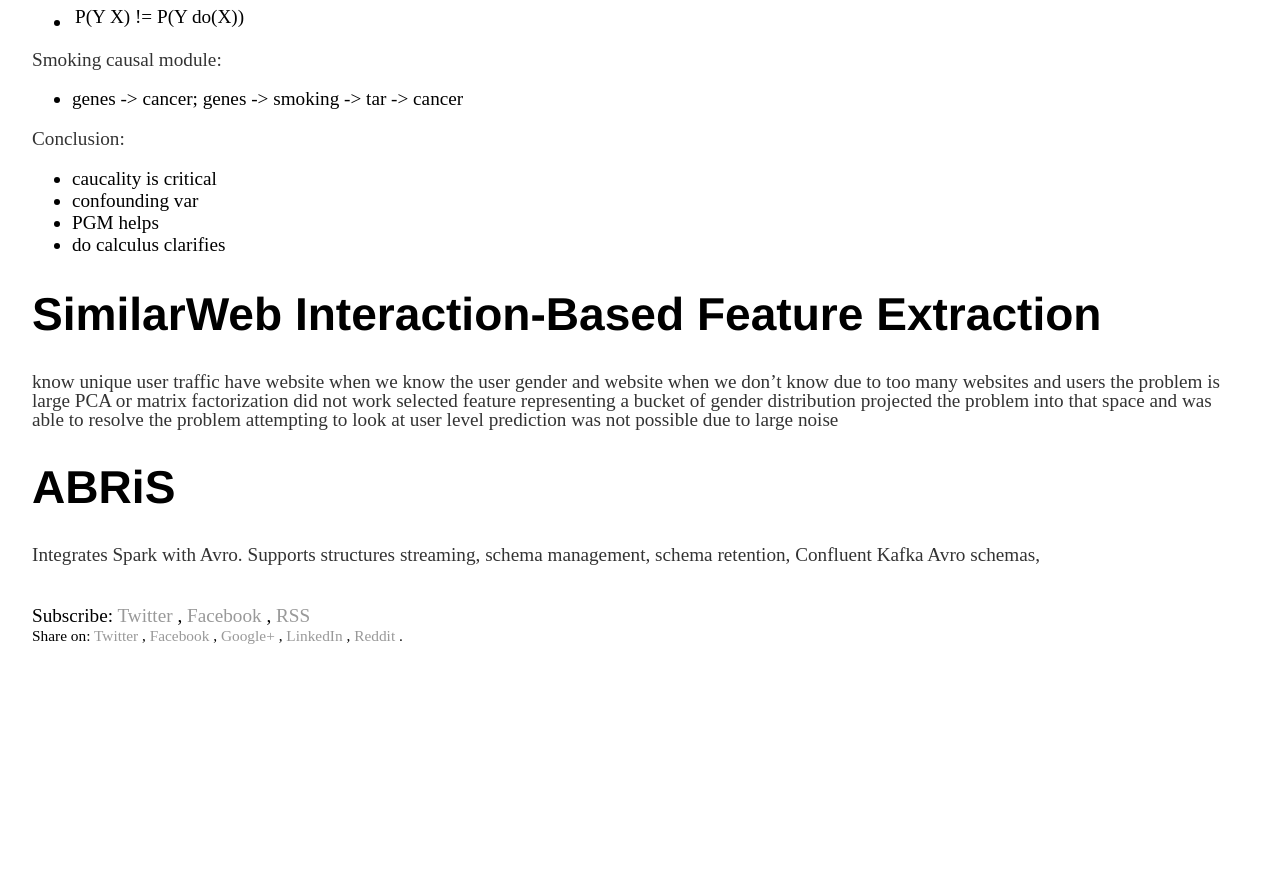
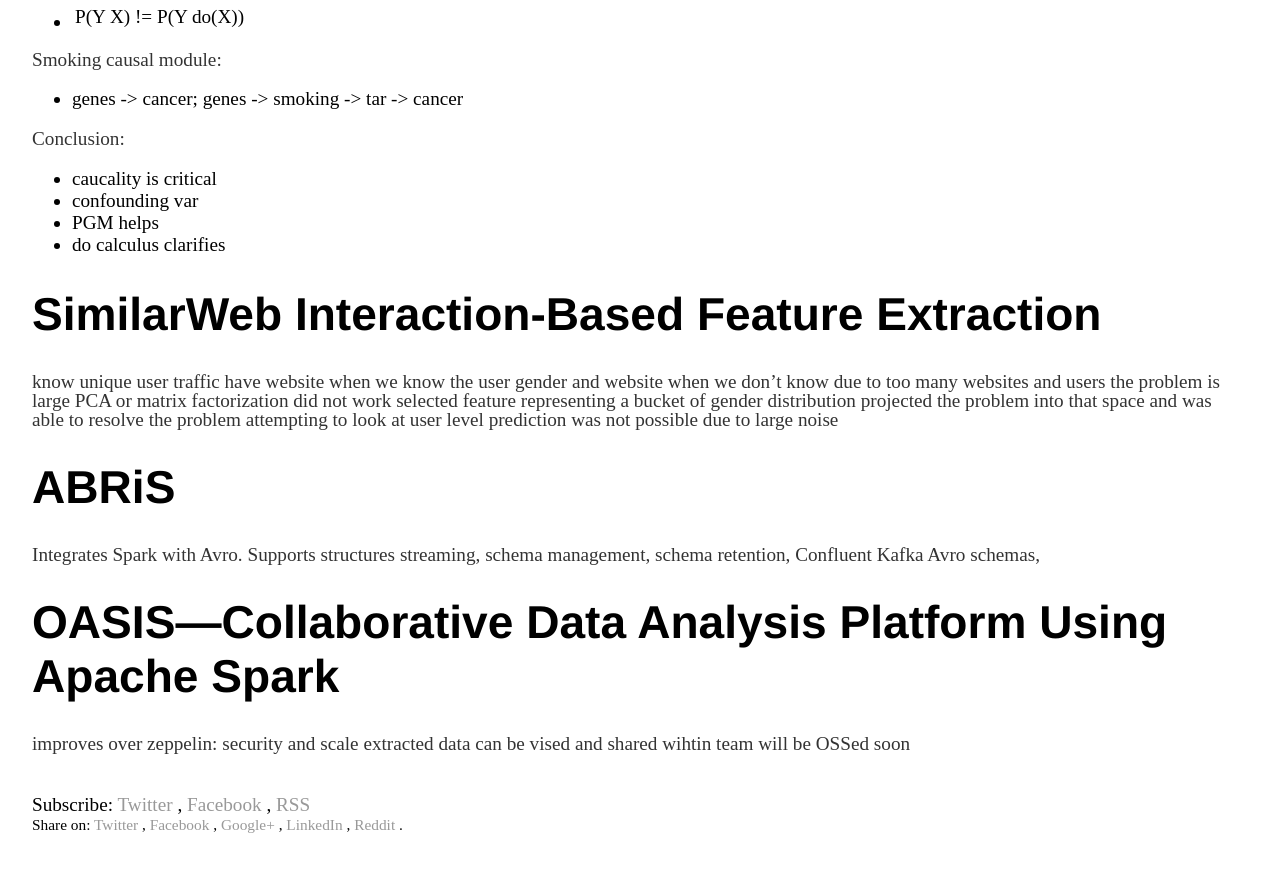
Before and after one commit to vackosar/vackosar.github.io, a Jekyll site: the page built from _posts/2018-10-03-Spark-N-AI-Summit-EU.md, in a window 1280 px wide and 900 px high, scrolled down 2977 px. Shown: the top 872 px of the window. Built offline with Jekyll 4.4.1, drawn with Linux system fonts in a browser that asks for light colours; comment, search, counter and statistics services are not loaded; before the commit the page ends 3688 px from its top, so only the background shows below that.

Commit message:
spark-summit

```diff
--- a/_posts/2018-10-03-Spark-N-AI-Summit-EU.md
+++ b/_posts/2018-10-03-Spark-N-AI-Summit-EU.md
@@ -150,3 +150,9 @@
 
 Integrates Spark with Avro.
 Supports structures streaming, schema management, schema retention, Confluent Kafka Avro schemas,
+
+# OASIS—Collaborative Data Analysis Platform Using Apache Spark
+
+improves over zeppelin: security and scale
+extracted data can be vised and shared wihtin team
+will be OSSed soon
```
